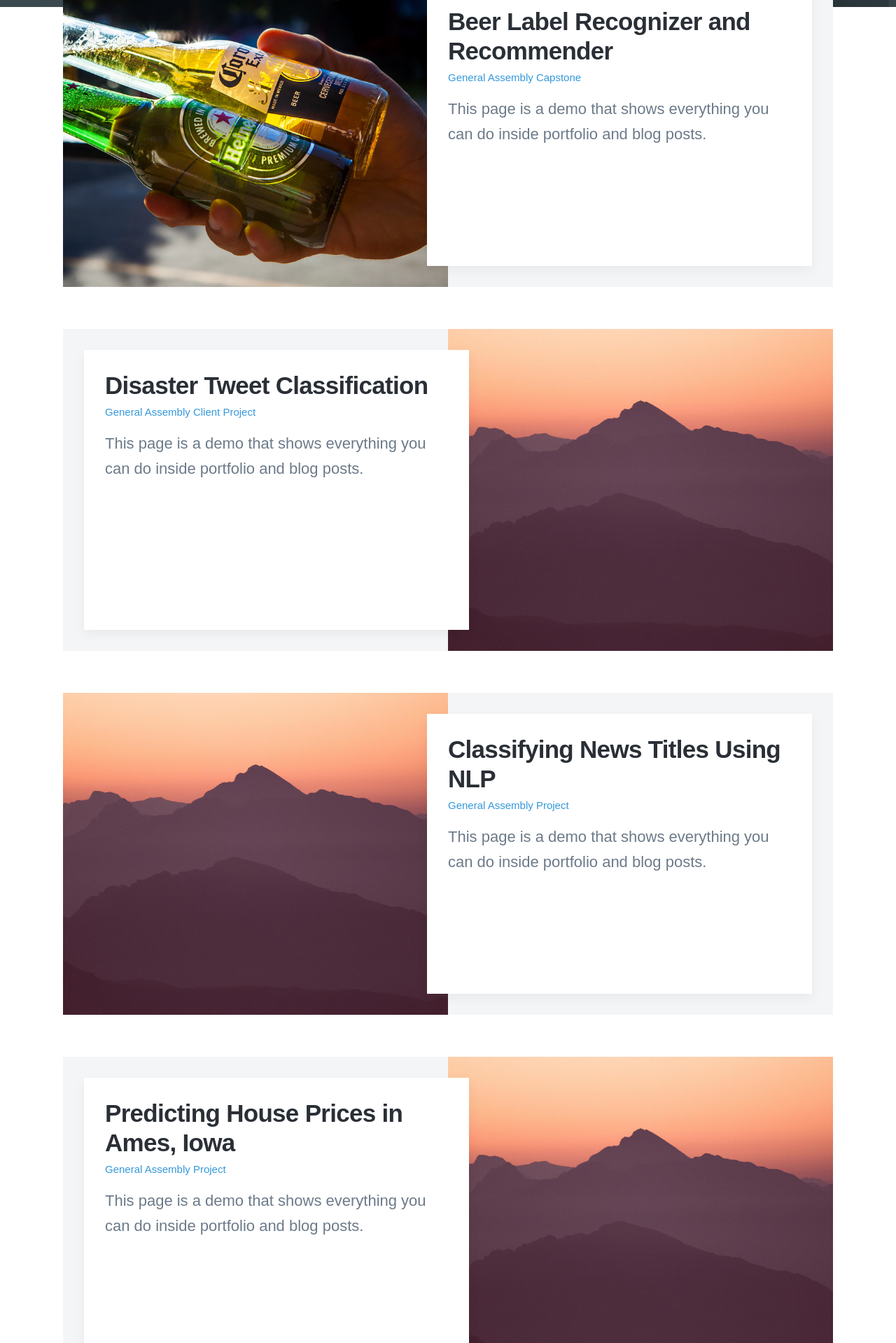
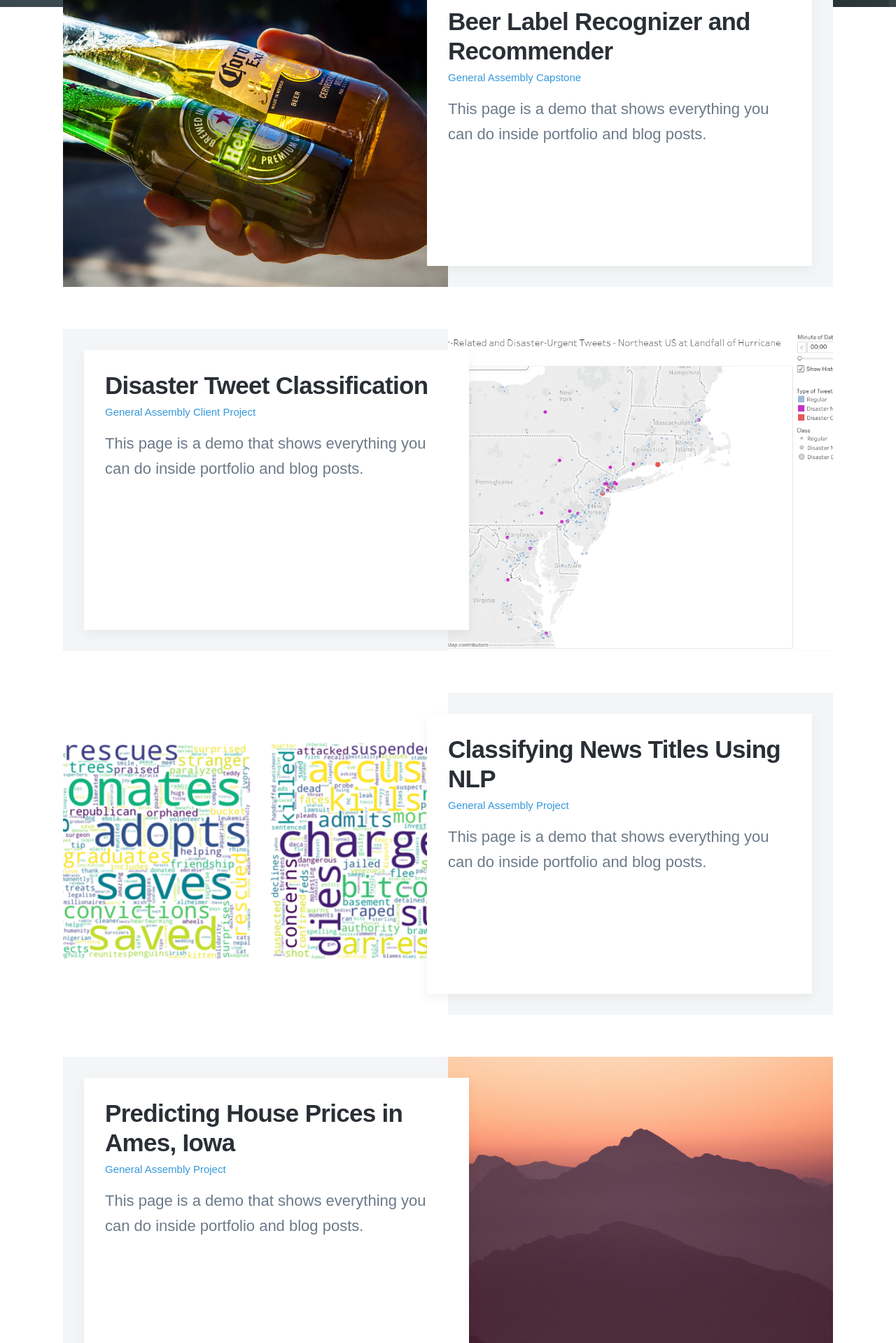
Before and after one commit to javimtza/javimtza.github.io, a Jekyll site: the page built from index.html, in a window 1280 px wide. Shown: the part 692-2611 px from the top of the page at 70% size. Built offline with Jekyll 4.4.1, drawn with Linux system fonts in a browser that asks for light colours; nearby versions of some CDN libraries; some web fonts are replaced.

Commit message:
Update index.html

```diff
--- a/index.html
+++ b/index.html
@@ -4,6 +4,8 @@ title: Welcome to my portfolio
 description: Welcome to my portfolio. Data Scientist | Mathematician | Motorcycle Enthusiast
 featured_image: /images/demo/home.jpg
 beer_image: /images/demo/BeerBottles.jpg
+disaster_image: /images/demo/disasterimage.PNG
+uplifting_image: /images/demo/upliftingimage.PNG
 ---
 
 <section class="hero">
@@ -48,7 +50,7 @@ beer_image: /images/demo/BeerBottles.jpg
 		<article class="post">
 
 			<div class="post__image-wrap">
-				<div class="post__image" style="background-image: url({{ project.featured_image }})"></div>
+				<div class="post__image" style="background-image: url({{ page.disaster_image }})"></div>
 			</div>
 
 			<div class="post__content-wrap">
@@ -64,7 +66,7 @@ beer_image: /images/demo/BeerBottles.jpg
 		<article class="post">
 
 			<div class="post__image-wrap">
-				<div class="post__image" style="background-image: url({{ project.featured_image }})"></div>
+				<div class="post__image" style="background-image: url({{ page.uplifting_image }})"></div>
 			</div>
 
 			<div class="post__content-wrap">
```
